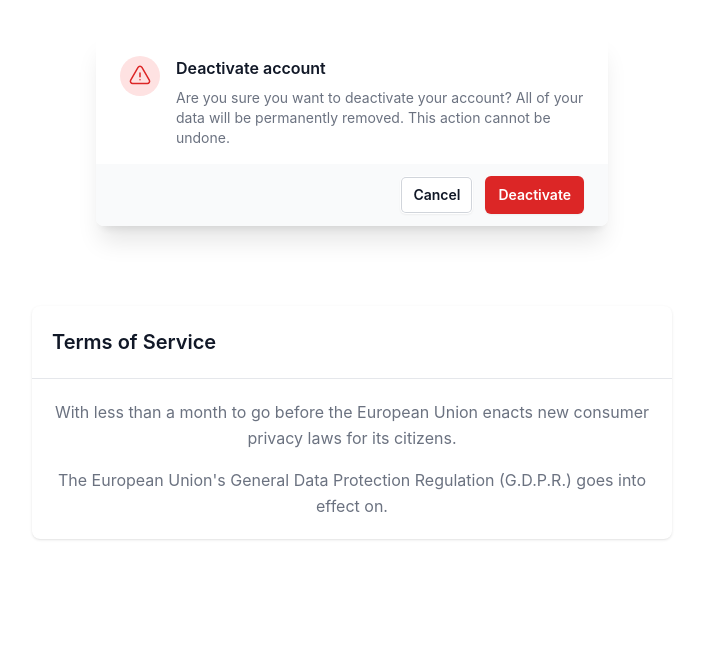
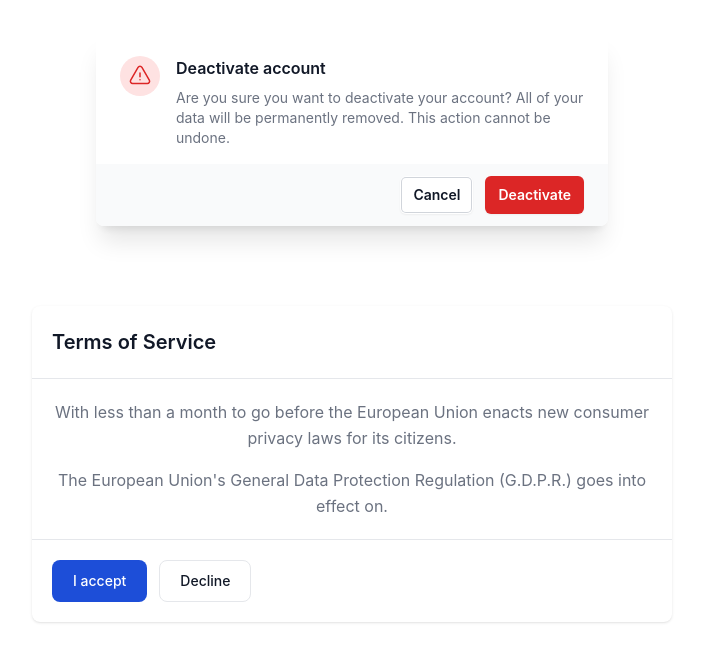
Before and after one commit to mtmsujan/modal-design, a website built with Vite: page index.html in a window 1280 px wide. Shown: the whole page, without its empty margins (288-991 px from the left). Built offline with nearby package versions, Linux system fonts and the light colour scheme.

Commit message:
Add modal box tow button

```diff
--- a/index.html
+++ b/index.html
@@ -60,7 +60,11 @@
                                 The European Union's General Data Protection Regulation (G.D.P.R.) goes into effect on.
                             </p>
                         </div>
-
+                        <!-- Modal footer -->
+                        <div class="flex items-center p-4 md:p-5 border-t border-gray-200 rounded-b dark:border-gray-600">
+                            <button data-modal-hide="default-modal" type="button" class="text-white bg-blue-700 hover:bg-blue-800 focus:ring-4 focus:outline-none focus:ring-blue-300 font-medium rounded-lg text-sm px-5 py-2.5 text-center dark:bg-blue-600 dark:hover:bg-blue-700 dark:focus:ring-blue-800">I accept</button>
+                            <button data-modal-hide="default-modal" type="button" class="py-2.5 px-5 ms-3 text-sm font-medium text-gray-900 focus:outline-none bg-white rounded-lg border border-gray-200 hover:bg-gray-100 hover:text-blue-700 focus:z-10 focus:ring-4 focus:ring-gray-100 dark:focus:ring-gray-700 dark:bg-gray-800 dark:text-gray-400 dark:border-gray-600 dark:hover:text-white dark:hover:bg-gray-700">Decline</button>
+                        </div>
                     </div>
                 </div>
 
```
